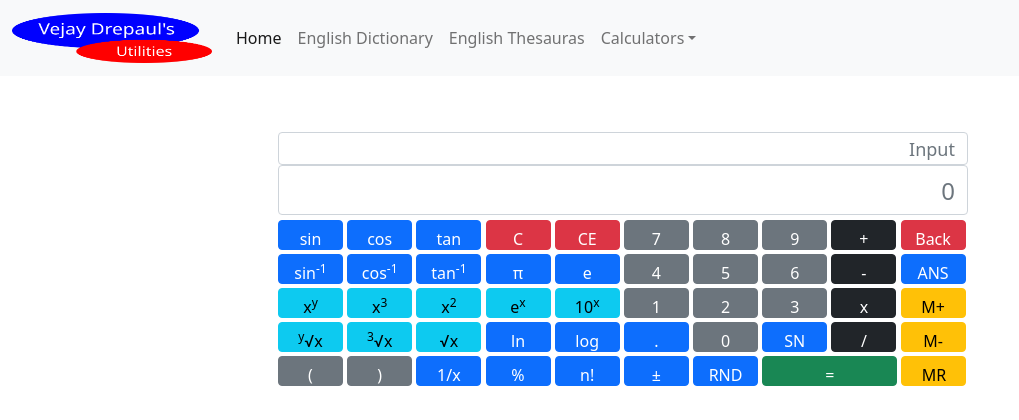
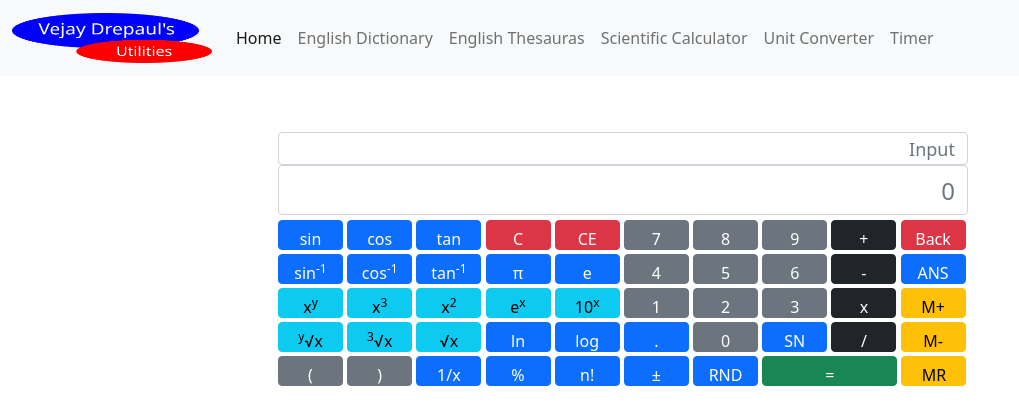
Before and after one commit to VejayDrepaul/Utilities-Website, a Flask app: page /calculator in a window 1280 px wide. Shown: the top 420 px of the page, without its empty margins (0-1019 px from the left). Run offline with Flask 2, Linux system fonts and the light colour scheme.

Commit message:
Updated the navbar

```diff
--- a/templates/base.html
+++ b/templates/base.html
@@ -26,22 +26,22 @@
               <li class="nav-item">
                 <a class="nav-link" href="#">English Thesauras</a>
               </li>
-              <li class="nav-item dropdown">
-                <a class="nav-link dropdown-toggle" href="#" id="navbarDropdownMenuLink" role="button" data-bs-toggle="dropdown" aria-expanded="false">Calculators</a>
-                <ul class="dropdown-menu" aria-labelledby="navbarDropdownMenuLink">
-                  <li><a class="dropdown-item" href="calculator">Scientific Calculator</a></li>
-                  <li><a class="dropdown-item" href="#">Another action</a></li>
-                  <li><a class="dropdown-item" href="#">Something else here</a></li>
-                </ul>
+              <li class="nav-item">
+                  <a class="nav-link" href="calculator">Scientific Calculator</a>
+              </li>
+              <li class="nav-item">
+                  <a class="nav-link" href="unit-converter">Unit Converter</a>
+              </li>
+              <li class="nav-item">
+                  <a class="nav-link" href="timer">Timer</a>
               </li>
             </ul>
           </div>
         </div>
       </nav>
-      {% block calculator %}
-      {% endblock %}
-      {% block dict %}
-      {% endblock %}
+      {% block calculator %}{% endblock %}
+      {% block dict %}{% endblock %}
+      {% block converter %}{% endblock %}
       <script src="https://cdn.jsdelivr.net/npm/bootstrap@5.1.0/dist/js/bootstrap.bundle.min.js" integrity="sha384-U1DAWAznBHeqEIlVSCgzq+c9gqGAJn5c/t99JyeKa9xxaYpSvHU5awsuZVVFIhvj" crossorigin="anonymous"></script>
   </body>
 </html>
```
